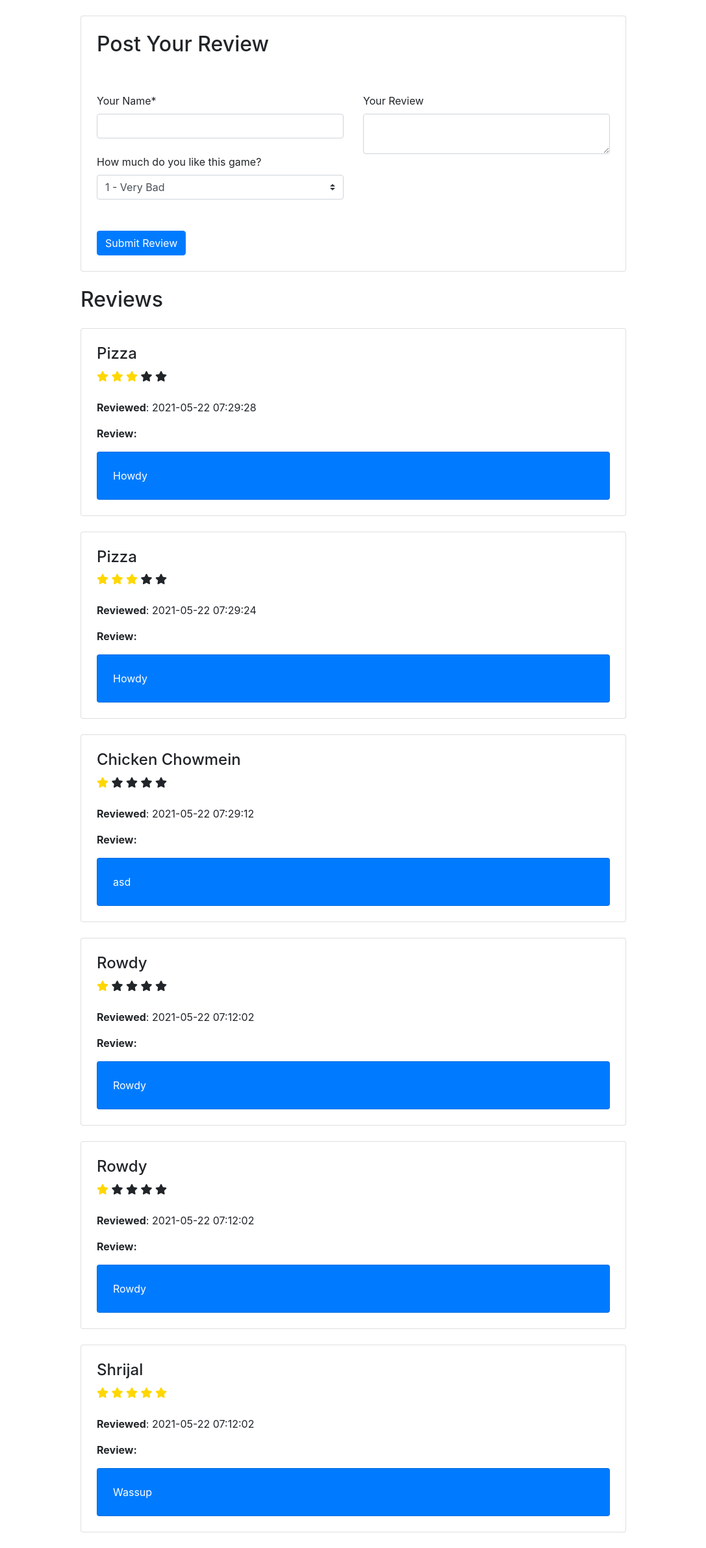
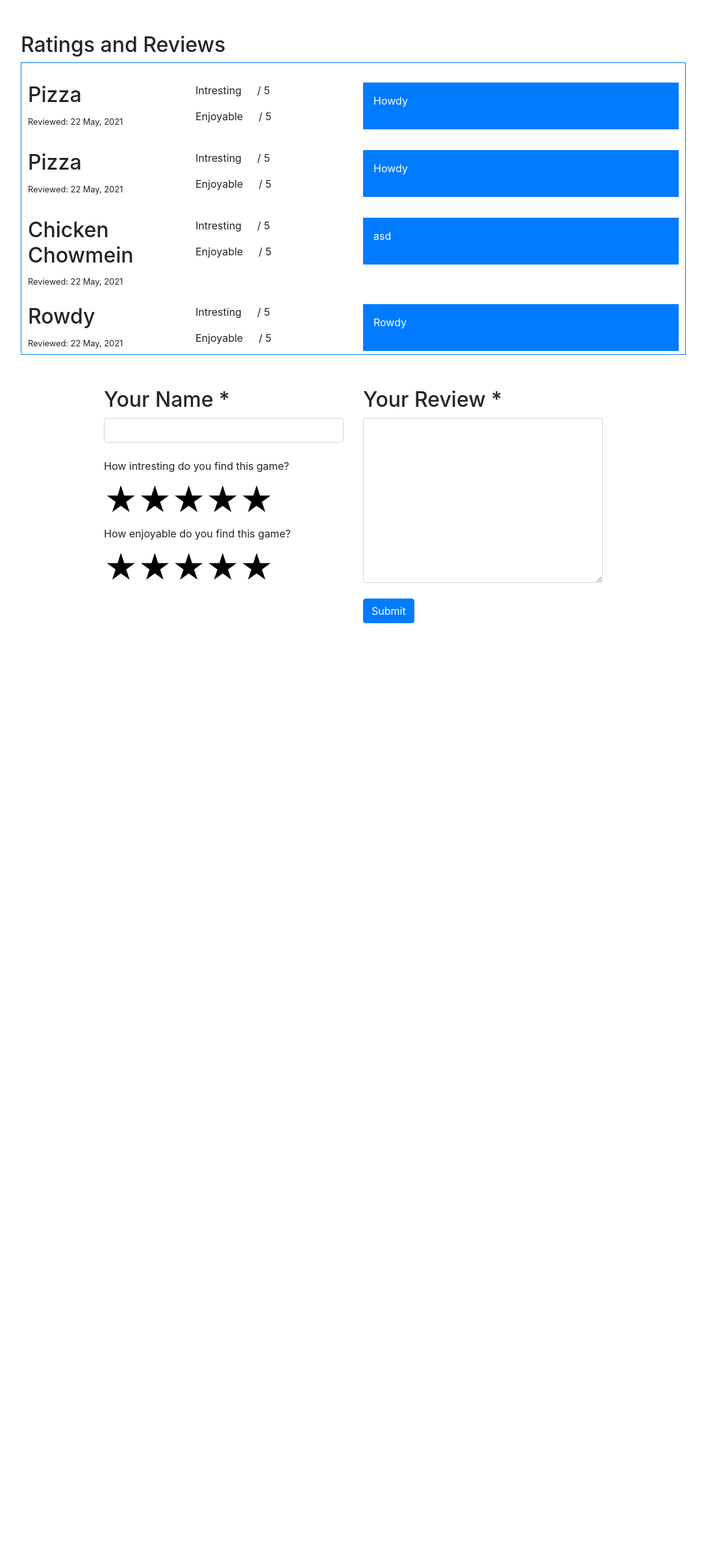
Before and after one commit to shrijalkaphle/wordpuzzle, a PHP site: page /reviews.php in a window 1280 px wide. Shown: the whole page at 65% size, without its empty margins (96-1183 px from the left). After the commit the page ends 959 px from the top, so only its background shows below. Run offline with PHP 8.4, Linux system fonts and the light colour scheme; data comes from the database, SQL or seed files in the repository; data that the repository does not hold is empty.

Commit message:
Changes Reviews Page

```diff
--- a/assets/css/style.css
+++ b/assets/css/style.css
@@ -1,4 +1,4 @@
-body{
+body {
   -webkit-touch-callout: none;
   -webkit-user-select: none;
   -khtml-user-select: none;
@@ -7,13 +7,13 @@
   user-select: none;
 }
 
-.container{
+.container {
   padding: 150px;
 }
 
 #rules {
-    margin:30px;
-    padding:30px;
+  margin: 30px;
+  padding: 30px;
 }
 
 .heading {
@@ -23,9 +23,9 @@
   font-size: 24px;
 }
 
-.scramble-table tr td{
+.scramble-table tr td {
   border: 1px solid black;
-    cursor:pointer
+  cursor: pointer;
 }
 
 .row {
@@ -34,27 +34,120 @@
 
 .scramble-table {
   table-layout: fixed;
-    width:100%;
-    text-align:center;
+  width: 100%;
+  text-align: center;
   cursor: pointer;
 }
 .word-list {
   text-transform: uppercase;
-    line-height: 1.2em
+  line-height: 1.2em;
 }
 .hidden {
-    display: none
+  display: none;
 }
-.temp-select{
-    background-color:red !important
+.temp-select {
+  background-color: red !important;
 }
-.word-match{
+.word-match {
   background-color: green !important;
 }
-.active-star{
+.active-star {
   color: gold;
 }
 
 .rating-div * {
   cursor: pointer;
 }
+
+.ratings-reviews {
+  width: 100%;
+  border: 1px solid #007bff;
+  padding: 10px;
+}
+
+textarea {
+  width: 100%;
+}
+
+.ratings-reviews {
+  height: 450px;
+  overflow-y: scroll;
+  overflow-x: hidden;
+}
+
+.review-enter-container {
+  width: 60%;
+  margin: 0 auto;
+  margin-bottom: 120px;
+}
+
+.rating {
+  display: inline-block;
+  position: relative;
+  height: 50px;
+  line-height: 50px;
+  font-size: 50px;
+}
+
+.rating label {
+  position: absolute;
+  top: 0;
+  left: 0;
+  height: 100%;
+  cursor: pointer;
+}
+
+.rating label:last-child {
+  position: static;
+}
+
+.rating label:nth-child(1) {
+  z-index: 5;
+}
+
+.rating label:nth-child(2) {
+  z-index: 4;
+}
+
+.rating label:nth-child(3) {
+  z-index: 3;
+}
+
+.rating label:nth-child(4) {
+  z-index: 2;
+}
+
+.rating label:nth-child(5) {
+  z-index: 1;
+}
+
+.rating label input {
+  position: absolute;
+  top: 0;
+  left: 0;
+  opacity: 0;
+}
+
+.rating label .icon {
+  float: left;
+  color: transparent;
+}
+
+.rating label:last-child .icon {
+  color: #000;
+}
+
+.rating:not(:hover) label input:checked ~ .icon,
+.rating:hover label:hover input ~ .icon {
+  color: gold;
+}
+
+.rating label input:focus:not(:checked) ~ .icon:last-child {
+  color: #000;
+  text-shadow: 0 0 5px gold;
+}
+
+.ratings-reviews-container {
+  width: 80%;
+  margin: 50px auto;
+}
--- a/includes/puzzle-1.php
+++ b/includes/puzzle-1.php
@@ -211,5 +211,5 @@
 </div>
 
 <button class="btn btn-primary" id="complete-puzzle1" style="float:right;margin-top:10px;width:250px">
-    Sumbit
+    Submit
 </button>
--- a/includes/puzzle-2.php
+++ b/includes/puzzle-2.php
@@ -211,5 +211,5 @@
 </div>
 
 <button class="btn btn-primary" id="complete-puzzle2" style="float:right;margin-top:10px;width:250px">
-    Sumbit
+    Submit
 </button>
--- a/includes/puzzle-3.php
+++ b/includes/puzzle-3.php
@@ -239,5 +239,5 @@
 </div>
 
 <button class="btn btn-primary" id="complete-puzzle3" style="float:right;margin-top:10px;width:250px">
-    Sumbit
+    Submit
 </button>
--- a/includes/puzzle-4.php
+++ b/includes/puzzle-4.php
@@ -211,5 +211,5 @@
 </div>
 
 <button class="btn btn-primary" id="complete-puzzle4" style="float:right;margin-top:10px;width:250px">
-    Sumbit
+    Submit
 </button>
--- a/includes/puzzle-5.php
+++ b/includes/puzzle-5.php
@@ -211,5 +211,5 @@
 </div>
 
 <button class="btn btn-primary" id="complete-puzzle5" style="float:right;margin-top:10px;width:250px">
-    Sumbit
+    Submit
 </button>
--- a/reviews.php
+++ b/reviews.php
@@ -12,144 +12,164 @@
     <title>Reviews</title>
 </head>
 
-<?php
-
-// Connection
-include 'includes/dbconnect.php';
-
-if (!empty($_POST['name'])) {
-
-    $name = $_POST['name'];
-    $review = $_POST['review'];
-    $rating = $_POST['rating'];
-
-    // Insert
-    $sql = "INSERT INTO review (name,review,rating) VALUES('$name','$review','$rating')";
-
-    // Success
-    if ($conn->query($sql) === true) { ?>
-
-        <div class="container my-6">
-            <div class="alert alert-primary" role="alert">
-                Review Sucessfully Added.
-            </div>
-        </div>
-    <?php
-    // No success
-} else {
-
-    ?>
-        <div class="container my-6">
-            <div class="alert alert-danger" role="alert">
-                <?php echo "Error: " . $sql . "<br>" . $conn->error;
-                ?>
-            </div>
-        </div>
-
-    <?php
-}
-
-}
-
-?>
-
-
 <body>
-    <div class="container py-4">
-
-        <!-- Add Review -->
-        <div class="card mb-4 p-4">
-            <h2>Post Your Review</h2>
-            <form action="" method="POST">
-
-                <div class="row mt-5">
-                    <div class="col">
-                        <div>
-                            <label for="name">Your Name*</label>
-                            <input type="text" id="name" name="name" required class="form-control">
-                        </div>
-                        <div class="mt-4">
-                            <label>How much do you like this game?</label>
-                            <select class="custom-select" name="rating" >
-                                <option value="1">1 - Very Bad</option>
-                                <option value="2">2 - Bad</option>
-                                <option value="3">3 - Okay</option>
-                                <option value="4">4 - Good</option>
-                                <option value="5">5 - Loved It!</option>
-                            </select>
-                        </div>
-                    </div>
-                    <div class="col">
-                        <label for="review">Your Review</label>
-                        <textarea id="review" required name="review" class="form-control"></textarea>
-                    </div>
-                </div>
-                <div class="mt-5">
-                    <input type="submit" class="btn btn-primary" value="Submit Review">
-                </div>
-            </form>
-
-        </div>
-
+    <div>
         <!-- Get Reviews -->
         <?php
+        include 'includes/dbconnect.php';
 
         $sql = "SELECT * FROM review ORDER BY created_at DESC;";
         $result = $conn->query($sql);
-        if ($result->num_rows > 0) :
-            ?>
-            <div class="mt-4">
-                <h2>Reviews</h2>
-                <div class="reviews">
+        if ($result->num_rows > 0) : ?>
+            <div class="ratings-reviews-container">
+                <h2>Ratings and Reviews</h2>
+                <div class="ratings-reviews">
                     <?php while ($row = $result->fetch_assoc()) : ?>
-                        <div class="card p-4 mt-4">
-                            <div>
-                                <div>
-                                    <h4><?php echo $row['name'] ?></h4>
-                                    <div class="flex" id="rating" data-rating="<?php echo $row['rating']; ?>">
-                                        <i class="fas fa-star"></i>
-                                        <i class="fas fa-star"></i>
-                                        <i class="fas fa-star"></i>
-                                        <i class="fas fa-star"></i>
-                                        <i class="fas fa-star"></i>
+                        <div class="row mb-4">
+                            <div class="col">
+                                <h2><?php echo $row['name']; ?></h2>
+                                <small>Reviewed: <?php echo date('d F, Y', strtotime($row['created_at'])); ?></small>
+                            </div>
+                            <div class="col">
+                                <div class="d-flex">
+                                    <p>Intresting</p>
+                                    <?php $intresting_rating = $row['intresting_rating']; ?>
+                                    <div class="ml-3">
+                                        <div>
+                                            <?php for ($i = 0; $i < $intresting_rating; $i++) : ?>
+                                                <i class="fas fa-star active-star"></i>
+                                            <?php endfor; ?>
+                                        </div>
+                                        <div class="ml-2">
+                                            <?php echo $intresting_rating; ?> / 5
+                                        </div>
                                     </div>
                                 </div>
-                                <p class="mt-4"><b>Reviewed</b>: <?php echo $row['created_at']; ?></p>
-                                <p><b>Review:</b></p>
-                                <div class="card p-4 bg-primary text-white">
-                                    <?php echo $row['review']; ?>
+                                <div class="d-flex">
+                                    <p>Enjoyable</p>
+                                    <?php $enjoyable_rating = $row['enjoyable_rating']; ?>
+                                    <div class="ml-3">
+                                        <div>
+                                            <?php for ($i = 0; $i < $enjoyable_rating; $i++) : ?>
+                                                <i class="fas fa-star active-star"></i>
+                                            <?php endfor; ?>
+                                        </div>
+                                        <div class="ml-2">
+                                            <?php echo $enjoyable_rating; ?> / 5
+                                        </div>
+                                    </div>
+                                </div>
+                            </div>
+                            <div class="col-6">
+                                <div class="comments bg-primary text-white p-3">
+                                    <p><?php echo $row['review']; ?></p>
                                 </div>
                             </div>
                         </div>
                     <?php endwhile; ?>
+
                 </div>
             </div>
+        <?php endif; ?>
+        <?php $conn->close(); ?>
+        <form method="POST" action="./includes/create-review.php">
+            <div class="review-enter-container">
+                <div class="row">
+                    <div class="col">
+                        <div>
+                            <h2>Your Name *</h2>
+                            <input type="text" name="name" class="form-control">
+                        </div>
+                        <div class="mt-4">
+                            <div class="intresting">
+                                <p>How intresting do you find this game?</p>
+                                <div class="rating">
+                                    <label>
+                                        <input type="radio" name="intresting-rating" value="1" />
+                                        <span class="icon">★</span>
+                                    </label>
+                                    <label>
+                                        <input type="radio" name="intresting-rating" value="2" />
+                                        <span class="icon">★</span>
+                                        <span class="icon">★</span>
+                                    </label>
+                                    <label>
+                                        <input type="radio" name="intresting-rating" value="3" />
+                                        <span class="icon">★</span>
+                                        <span class="icon">★</span>
+                                        <span class="icon">★</span>
+                                    </label>
+                                    <label>
+                                        <input type="radio" name="intresting-rating" value="4" />
+                                        <span class="icon">★</span>
+                                        <span class="icon">★</span>
+                                        <span class="icon">★</span>
+                                        <span class="icon">★</span>
+                                    </label>
+                                    <label>
+                                        <input type="radio" name="intresting-rating" value="5" />
+                                        <span class="icon">★</span>
+                                        <span class="icon">★</span>
+                                        <span class="icon">★</span>
+                                        <span class="icon">★</span>
+                                        <span class="icon">★</span>
+                                    </label>
+                                </div>
+                            </div>
+                            <div class="enjoyable">
+                                <p>How enjoyable do you find this game?</p>
+                                <div class="rating">
+                                    <label>
+                                        <input type="radio" name="enjoyable-rating" value="1" />
+                                        <span class="icon">★</span>
+                                    </label>
+                                    <label>
+                                        <input type="radio" name="enjoyable-rating" value="2" />
+                                        <span class="icon">★</span>
+                                        <span class="icon">★</span>
+                                    </label>
+                                    <label>
+                                        <input type="radio" name="enjoyable-rating" value="3" />
+                                        <span class="icon">★</span>
+                                        <span class="icon">★</span>
+                                        <span class="icon">★</span>
+                                    </label>
+                                    <label>
+                                        <input type="radio" name="enjoyable-rating" value="4" />
+                                        <span class="icon">★</span>
+                                        <span class="icon">★</span>
+                                        <span class="icon">★</span>
+                                        <span class="icon">★</span>
+                                    </label>
+                                    <label>
+                                        <input type="radio" name="enjoyable-rating" value="5" />
+                                        <span class="icon">★</span>
+                                        <span class="icon">★</span>
+                                        <span class="icon">★</span>
+                                        <span class="icon">★</span>
+                                        <span class="icon">★</span>
+                                    </label>
+                                </div>
+                            </div>
+                        </div>
+                    </div>
+                    <div class="col">
+                        <h2>Your Review *</h2>
+                        <textarea name="review" id="" class="form-control" rows="10" required>
 
-        <?php endif; ?>
+                        </textarea>
+                        <div class="mt-4">
+                            <input type="submit" class="btn btn-primary" value="Submit">
+                        </div>
+                    </div>
+                </div>
+
+        </form>
+
 
     </div>
-    <script>
-        const ratingDivs = document.querySelectorAll('#rating');
-
-        ratingDivs.forEach(function(ratingDiv) {
-            // Get each rating
-            let rating = ratingDiv.dataset.rating;
-
-            // All Stars within the div
-            let stars = ratingDiv.querySelectorAll('.fas');
-
-            // Add active-star class to the obtained rating number of stars
-            for (let i = 0; i < rating; i++) {
-                addActiveClassToStar(stars[i]);
-            }
-
-        });
+    </div>
+</body>
 
 
-        function addActiveClassToStar(starElement) {
-            return starElement.className += " active-star";
-        }
-    </script>
-</body>
-
 </html>
```
Also changed, not shown: includes/create-review.php (added, +42 -0 lines). Lines whose indentation alone changed are shown as unchanged.
